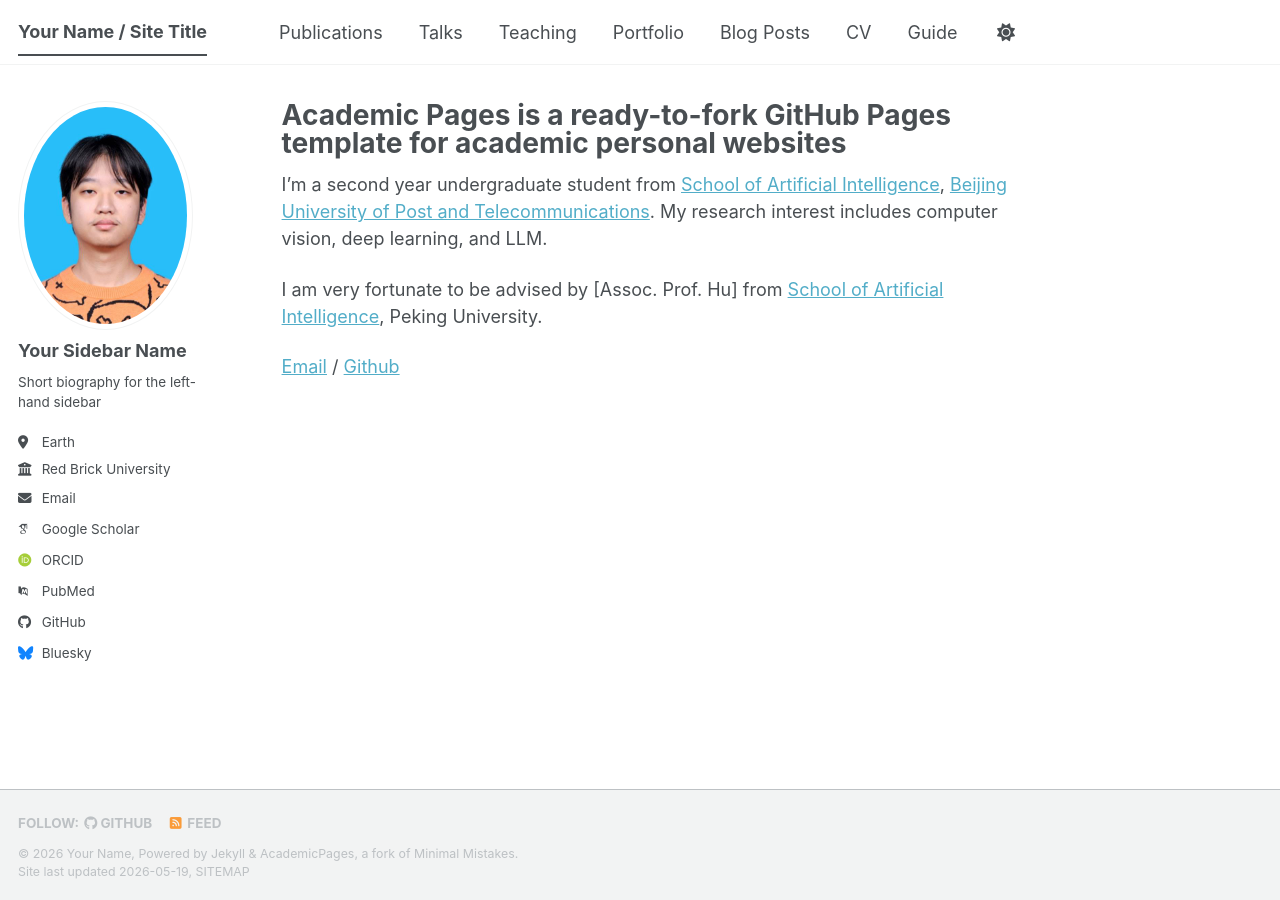
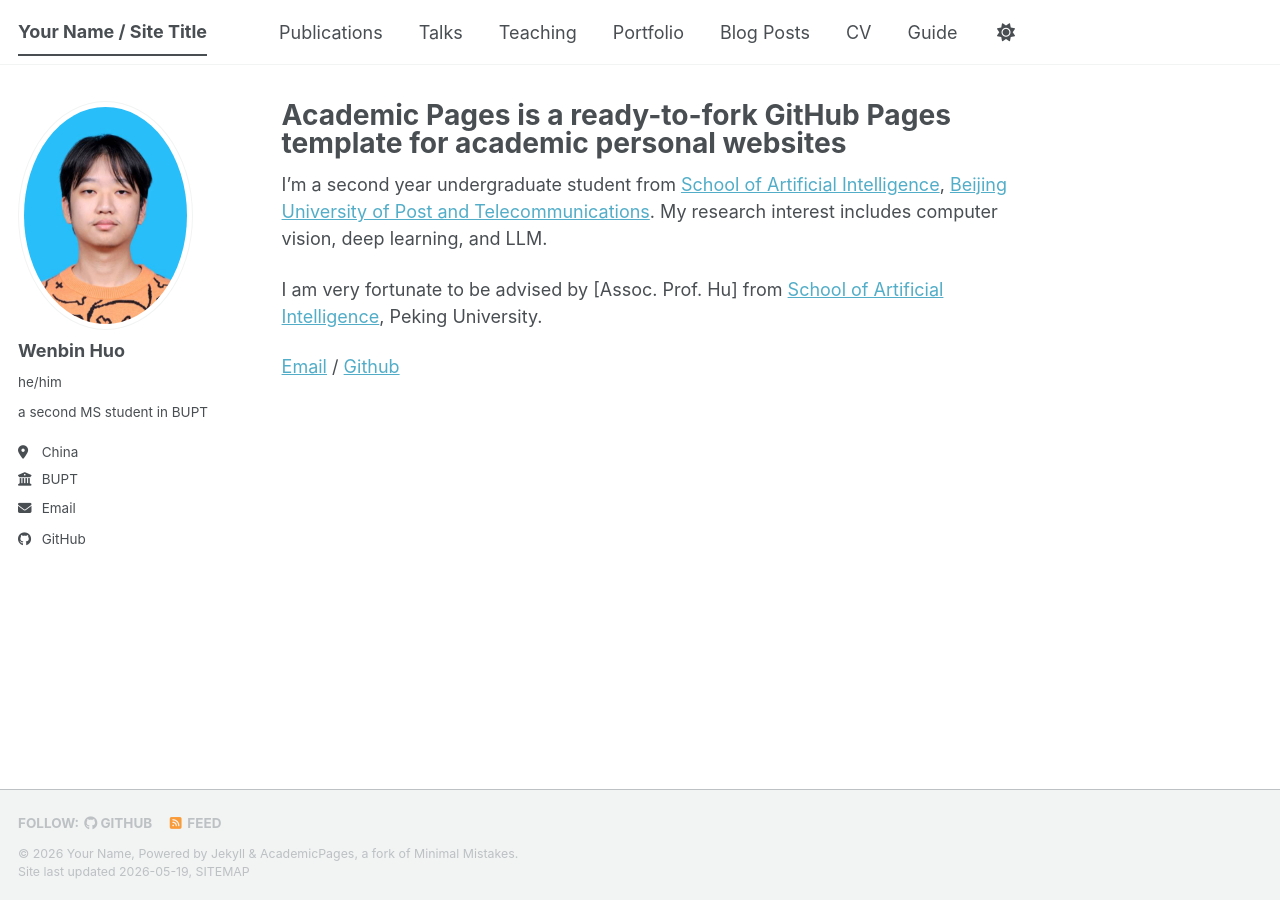
Before and after one commit to sakura073/Wenbin-Huo, a Jekyll site: the page built from _pages/about.md, in a window 1280 px wide. Built offline with Jekyll 4.4.1, drawn with Linux system fonts in a browser that asks for light colours; some web fonts are replaced; a script bundle is joined from its source files by our own code; library files that are not in the unit come from our copies.

Commit message:
Update _config.yml

```diff
--- a/_config.yml
+++ b/_config.yml
@@ -24,24 +24,24 @@ repository               : "academicpages/academicpages.github.io"
 author:
   # Biographic information
   avatar           : "profile.png"
-  name             : "Your Sidebar Name"
-  pronouns         : # example: "she/her"
-  bio              : "Short biography for the left-hand sidebar"
-  location         : "Earth"
-  employer         : "Red Brick University"
+  name             : "Wenbin Huo"
+  pronouns         : "he/him"# example: "she/her"
+  bio              : "a second MS student in BUPT"
+  location         : "China"
+  employer         : "BUPT"
   uri              : # URL
-  email            : "none@example.org"
+  email            : "hwb@bupt.edu.cn"
 
   # Academic websites
   academia         : # URL
   arxiv            : # URL - Update with the correct link to your profile
-  googlescholar    : "https://scholar.google.com/citations?user=PS_CX0AAAAAJ"
+  googlescholar    : # "https://scholar.google.com/citations?user=PS_CX0AAAAAJ"
   inspire-hep      : # URL
   impactstory      : # URL
-  orcid            : "https://orcid.org/yourorcidurl"
+  orcid            : # "https://orcid.org/yourorcidurl"
   semantic         : # URL
   ssrn             : # URL
-  pubmed           : "https://www.ncbi.nlm.nih.gov/pubmed/?term=john+snow"
+  pubmed           : # "https://www.ncbi.nlm.nih.gov/pubmed/?term=john+snow"
   researchgate     : # URL
   scopus           : # URL
   zotero           : # URL
@@ -51,13 +51,13 @@ author:
   bitbucket        : # Username - Update with your username on the site
   codepen          : # Username
   dribbble         : # Username
-  github           : "academicpages"
+  github           : "https://github.com/sakura073"
   kaggle           : # Username
   stackoverflow    : # User number or user number and name (i.e., use "1" or "1/jeff-atwood")
 
   # Social media
   artstation       : # Username
-  bluesky          : "bsky.app" # Replace this with you Bluesky username
+  bluesky          : # "bsky.app" # Replace this with you Bluesky username
   facebook         : # Username
   flickr           : # Username
   foursquare       : # Username
```
